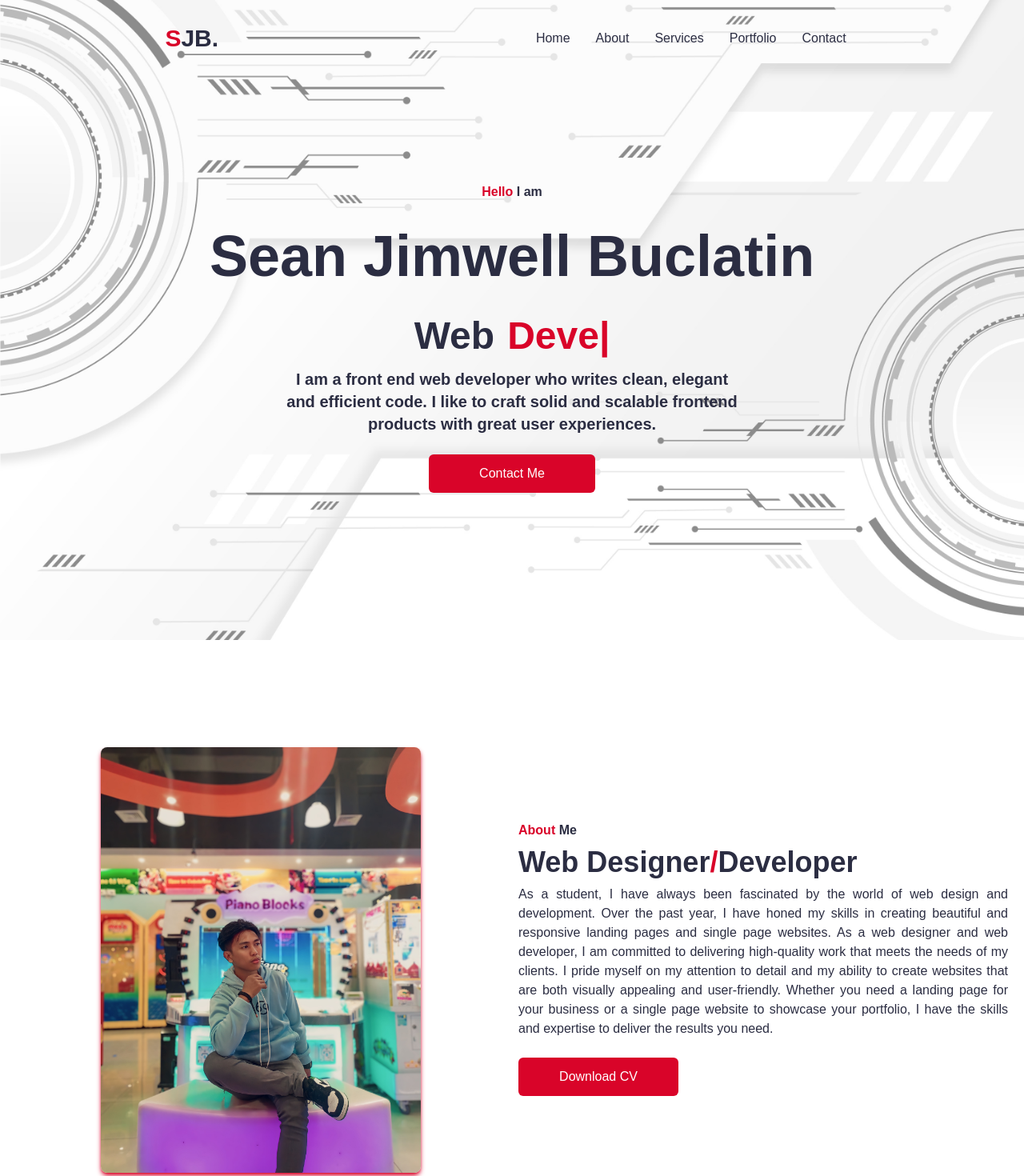
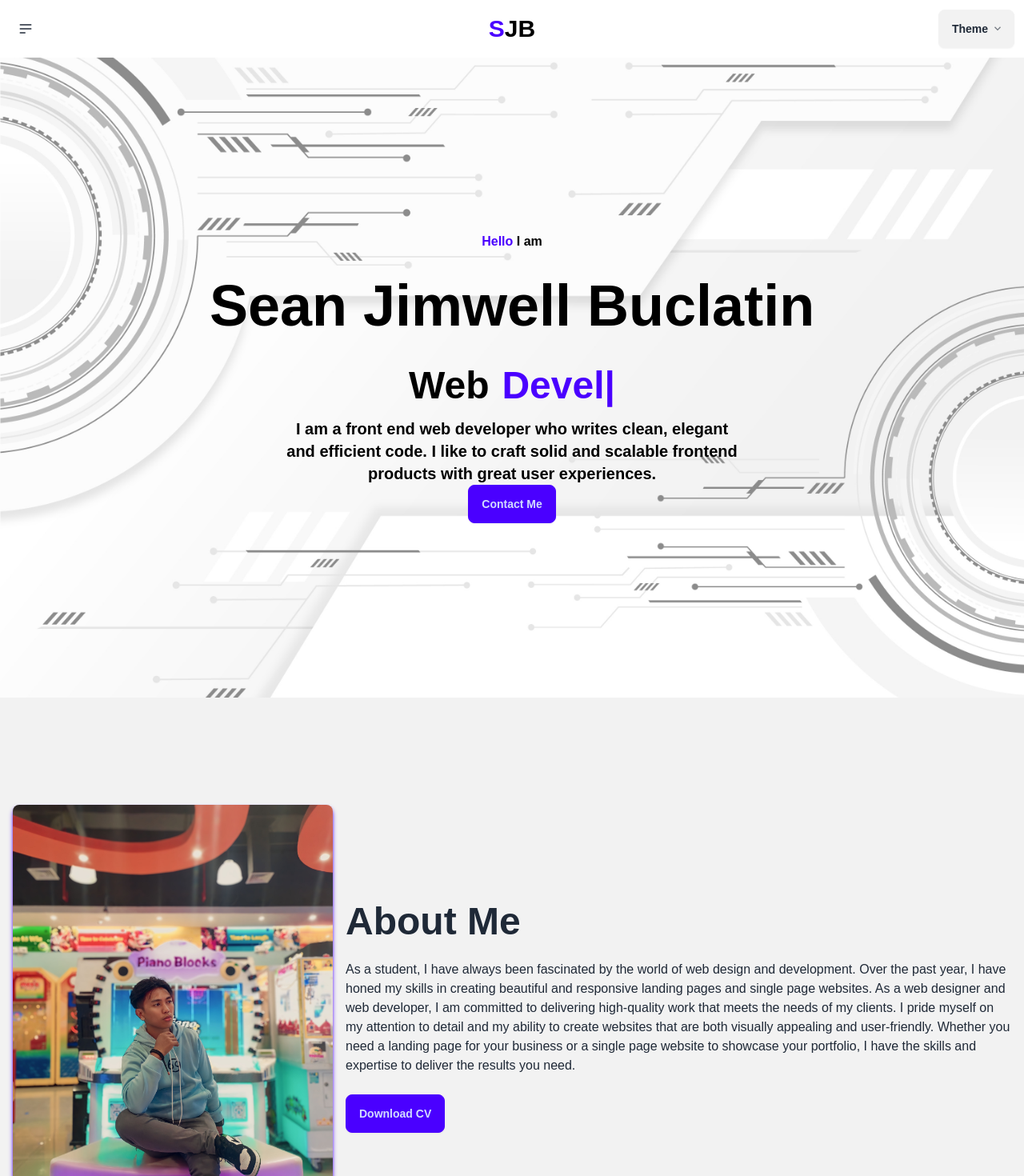
Before and after one commit to seanj12c/sjbportfolio, a React (Create React App) app: page / in a window 1280 px wide. Shown: the top 1470 px of the page at 80% size. Built offline with nearby package versions, Linux system fonts and the light colour scheme.

Commit message:
Fully Revamped my Portfolio

```diff
--- a/package.json
+++ b/package.json
@@ -39,6 +39,7 @@
     ]
   },
   "devDependencies": {
+    "daisyui": "^4.9.0",
     "tailwindcss": "^3.2.6"
   }
 }
--- a/src/components/About.jsx
+++ b/src/components/About.jsx
@@ -2,24 +2,18 @@
 import Profile from "../assets/profilepic.jpg";
 const About = () => {
   return (
-    <div
-      id="about"
-      className="w-full md:h-screen h-full md:grid items-center bg-secondary py-12 px-4 text-black"
-    >
-      <div className="max-w-[1240px] gap-4 mx-auto grid md:grid-cols-2">
+    <div className="hero min-h-screen bg-base-200">
+      <div className="hero-content flex-col lg:flex-row">
         <img
+          alt="sean"
           src={Profile}
-          alt="Sean"
           className="pointer-events-none select-none lg:max-w-[400px] lg:w-full w-64 h-auto rounded-lg m-auto shadow-md shadow-primary"
         />
-        <div className="flex flex-col justify-center">
-          <p className="text-primary font-bold pt-5">
-            About <span className="text-black">Me</span>
-          </p>
-          <h1 className="md:text-4xl sm:text-3xl text-2xl font-bold py-2">
-            Web Designer<span className="text-primary">/</span>Developer
+        <div>
+          <h1 className="text-5xl text-center md:text-start font-bold">
+            About Me
           </h1>
-          <p className="text-justify">
+          <p className="py-6">
             As a student, I have always been fascinated by the world of web
             design and development. Over the past year, I have honed my skills
             in creating beautiful and responsive landing pages and single page
@@ -31,16 +25,16 @@
             to showcase your portfolio, I have the skills and expertise to
             deliver the results you need.
           </p>
+          <div className="flex justify-center lg:justify-start">
             <a
               href="https://drive.google.com/file/d/1og2enVSZBzvIdltWZikILzPpYqI8ysPG/view?usp=share_link"
               target={"_blank"}
               rel="noreferrer"
               className="flex justify-center md:justify-start items-center"
             >
-            <button className="bg-primary text-white w-[200px] rounded-md font-medium my-6 mx-auto md:mx-0 py-3">
-              Download CV
-            </button>
+              <button className="btn btn-primary">Download CV</button>
             </a>
+          </div>
         </div>
       </div>
     </div>
--- a/src/components/Contact.jsx
+++ b/src/components/Contact.jsx
@@ -8,13 +8,13 @@
   return (
     <div
       id="contact"
-      className="md:w-full h-[90vh] items-center mx-auto py-16 justify-center lg:text-start text-center flex text-black"
+      className="md:w-full h-[90vh] items-center mx-auto py-16 justify-center lg:text-start text-center flex "
     >
       <div className="max-w-3xl">
         <h1 className="w-full text-3xl lg:text-5xl pb-3 font-bold text-primary text-center">
-          Contact <span className="text-black">Me!</span>
+          Contact <span className="">Me!</span>
         </h1>
-        <h1 className="w-full text-lg text-black">
+        <h1 className="w-full text-lg">
           If you want to create a project with me.
         </h1>
         <p className="py-4 px-5 md:px-0 text-justify">
--- a/src/components/Footer.jsx
+++ b/src/components/Footer.jsx
@@ -2,7 +2,7 @@
 
 const Footer = () => {
   return (
-    <div className="justify-between w-full h-[10vh] items-center p-4 text-center md:flex text-black bg-secondary">
+    <div className="justify-between w-full h-[10vh] items-center p-4 text-center md:flex text-black bg-base-300">
       <div>
         <p className="text-xs lg:text-sm">
           Copyright © 2023 Sean Jimwell Buclatin. All rights reserved.
--- a/src/components/Hero.jsx
+++ b/src/components/Hero.jsx
@@ -4,8 +4,8 @@
 const Hero = () => {
   return (
     <div id="home" className="text-black">
-      <div className="max-w-[1000px] w-full h-screen text-center mx-auto flex flex-col justify-center pt-[60px]">
-        <p className="text-primary font-bold p-2">
+      <div className="max-w-[1000px] w-full h-screen text-center mx-auto flex flex-col justify-center">
+        <p className="text-primary font-bold pb-2">
           Hello <span className="text-black">I am</span>
         </p>
         <h1
@@ -32,9 +32,7 @@
           user experiences.
         </p>
         <a href="#contact">
-          <button className="bg-primary text-white w-40 lg:w-52 rounded-md font-medium my-6 mx-auto py-3">
-            Contact Me
-          </button>
+          <button className="btn btn-primary">Contact Me</button>
         </a>
       </div>
     </div>
--- a/src/components/Navbar.jsx
+++ b/src/components/Navbar.jsx
@@ -1,38 +1,30 @@
-import React, { useState } from "react";
-import { AiOutlineMenu, AiOutlineClose } from "react-icons/ai";
+import React from "react";
 
 const Navbar = () => {
-  const [nav, setNav] = useState(false);
-  const [fix, setFix] = useState(false);
-
-  function setFixed() {
-    if (window.scrollY >= 50) {
-      setFix(true);
-    } else {
-      setFix(false);
-    }
-  }
-
-  window.addEventListener("scroll", setFixed);
-
-  const handleNav = () => {
-    setNav(!nav);
-  };
-
   return (
-    <div
-      className={`${
-        fix
-          ? "bg-white shadow-md bg-opacity-95 transition-all ease-in-out duration-500"
-          : ""
-      } flex md:justify-around justify-between items-center h-24 mx-auto px-4 text-black fixed top-0 w-full md:w-full z-50`}
+    <div className="navbar  bg-base-100">
+      <div className="navbar-start">
+        <div className="dropdown">
+          <div tabIndex={0} role="button" className="btn btn-ghost btn-circle">
+            <svg
+              xmlns="http://www.w3.org/2000/svg"
+              className="h-5 w-5"
+              fill="none"
+              viewBox="0 0 24 24"
+              stroke="currentColor"
             >
-      <a href="#home">
-        <h1 className="w-full text-3xl font-bold text-primary">
-          S<span className="text-black">JB.</span>
-        </h1>
-      </a>
-      <ul className="hidden md:flex">
+              <path
+                strokeLinecap="round"
+                strokeLinejoin="round"
+                strokeWidth="2"
+                d="M4 6h16M4 12h16M4 18h7"
+              />
+            </svg>
+          </div>
+          <ul
+            tabIndex={0}
+            className="menu menu-sm dropdown-content mt-3 z-[1] p-2 shadow bg-base-100 rounded-box w-52"
+          >
             <a href="#home">
               <li className="p-4 hover:text-primary">Home</li>
             </a>
@@ -49,48 +41,78 @@
               <li className="p-4 hover:text-primary">Contact</li>
             </a>
           </ul>
-      <div
-        onClick={handleNav}
-        className="block p-2 text-white bg-primary rounded-full md:hidden"
+        </div>
+      </div>
+      <div className="navbar-center">
+        <h1 className="w-full text-3xl font-bold text-primary">
+          S<span className="text-black">JB</span>
+        </h1>
+      </div>
+      <div className="navbar-end">
+        <div className="dropdown dropdown-left dropdown-bottom">
+          <div tabIndex={0} role="button" className="btn m-1">
+            Theme
+            <svg
+              width="12px"
+              height="12px"
+              className="h-2 w-2 fill-current opacity-60 inline-block"
+              xmlns="http://www.w3.org/2000/svg"
+              viewBox="0 0 2048 2048"
             >
-        {nav ? <AiOutlineClose size={18} /> : <AiOutlineMenu size={18} />}
+              <path d="M1799 349l242 241-1017 1017L7 590l242-241 775 775 775-775z"></path>
+            </svg>
           </div>
-      <div
-        className={
-          nav
-            ? "fixed left-0 top-0 w-[60%] h-full border-r border-r-gray-900 bg-white ease-in-out duration-500"
-            : "fixed left-[-100%]"
-        }
+          <ul
+            tabIndex={0}
+            className="dropdown-content z-[1] p-2 shadow-2xl bg-base-300 rounded-box w-52"
           >
-        <h1 className="w-full text-3xl font-bold text-primary m-4">
-          S<span className="text-black">JB.</span>
-        </h1>
-
-        <ul className="uppercase p-4">
-          <a onClick={handleNav} href="#home">
-            <li className="p-4 border-b border-gray-600 active:bg-primary">
-              Home
+            <li>
+              <input
+                type="radio"
+                name="theme-dropdown"
+                className="theme-controller btn btn-sm btn-block btn-ghost justify-start"
+                aria-label="Default"
+                value="default"
+              />
             </li>
-          </a>
-          <a onClick={handleNav} href="#about">
-            <li className="p-4 border-b border-gray-600 active:bg-primary">
-              About
+            <li>
+              <input
+                type="radio"
+                name="theme-dropdown"
+                className="theme-controller btn btn-sm btn-block btn-ghost justify-start"
+                aria-label="Retro"
+                value="retro"
+              />
             </li>
-          </a>
-          <a onClick={handleNav} href="#services">
-            <li className="p-4 border-b border-gray-600 active:bg-primary">
-              Services
+            <li>
+              <input
+                type="radio"
+                name="theme-dropdown"
+                className="theme-controller btn btn-sm btn-block btn-ghost justify-start"
+                aria-label="Cyberpunk"
+                value="cyberpunk"
+              />
             </li>
-          </a>
-          <a onClick={handleNav} href="#portfolio">
-            <li className="p-4 border-b border-gray-600 active:bg-primary">
-              Portfolio
+            <li>
+              <input
+                type="radio"
+                name="theme-dropdown"
+                className="theme-controller btn btn-sm btn-block btn-ghost justify-start"
+                aria-label="Valentine"
+                value="valentine"
+              />
             </li>
-          </a>
-          <a onClick={handleNav} href="#contact">
-            <li className="p-4">Contact</li>
-          </a>
+            <li>
+              <input
+                type="radio"
+                name="theme-dropdown"
+                className="theme-controller btn btn-sm btn-block btn-ghost justify-start"
+                aria-label="Aqua"
+                value="aqua"
+              />
+            </li>
           </ul>
+        </div>
       </div>
     </div>
   );
--- a/src/components/Services.jsx
+++ b/src/components/Services.jsx
@@ -18,7 +18,7 @@
       </div>
 
       <div className="max-w-[1240px] mx-auto grid lg:grid-cols-3 gap-8 text-black ">
-        <div className="w-full px-2 bg-secondary rounded-xl shadow-sm shadow-primary flex flex-col p-4 my-4 hover:scale-105 duration-300">
+        <div className="w-full px-2 bg-primary rounded-xl shadow-sm shadow-primary flex flex-col p-4 my-4 hover:scale-105 duration-300">
           <AiOutlineCode size={50} className="w-20 mx-auto mt-[-3rem]" />
           <h2 className="text-2xl font-bold text-center py-8">Web Design</h2>
           <p className="text-justify px-2 text-base">
@@ -30,7 +30,7 @@
           </p>
         </div>
 
-        <div className="w-full px-2 bg-secondary rounded-xl shadow-sm shadow-primary flex flex-col p-4 my-4 hover:scale-105 duration-300">
+        <div className="w-full px-2 bg-primary rounded-xl shadow-sm shadow-primary flex flex-col p-4 my-4 hover:scale-105 duration-300">
           <AiOutlineCodeSandbox size={50} className="w-20 mx-auto mt-[-3rem]" />
           <h2 className="text-2xl font-bold text-center py-8">
             Web Development
@@ -44,7 +44,7 @@
           </p>
         </div>
 
-        <div className="w-full px-2 bg-secondary rounded-xl shadow-sm shadow-primary flex flex-col p-4 my-4 hover:scale-105 duration-300">
+        <div className="w-full px-2 bg-primary rounded-xl shadow-sm shadow-primary flex flex-col p-4 my-4 hover:scale-105 duration-300">
           <AiOutlineEdit size={50} className="w-20 mx-auto mt-[-3rem]" />
           <h2 className="text-2xl font-bold text-center py-8">
             Creative Design
--- a/src/index.css
+++ b/src/index.css
@@ -1,6 +1,9 @@
+
 @tailwind base;
 @tailwind components;
 @tailwind utilities;
+
+
 
 @import url("https://fonts.googleapis.com/css2?family=Genos:ital,wght@0,100;0,200;0,300;0,400;0,500;0,600;0,700;0,800;0,900;1,100;1,200;1,300;1,400;1,500;1,600;1,700;1,800;1,900&display=swap");
 
--- a/tailwind.config.js
+++ b/tailwind.config.js
@@ -1,16 +1,44 @@
 /** @type {import('tailwindcss').Config} */
 module.exports = {
+  daisyui: {
+    themes: [
+      "light",
+      "dark",
+      "cupcake",
+      "bumblebee",
+      "emerald",
+      "corporate",
+      "synthwave",
+      "retro",
+      "cyberpunk",
+      "valentine",
+      "halloween",
+      "garden",
+      "forest",
+      "aqua",
+      "lofi",
+      "pastel",
+      "fantasy",
+      "wireframe",
+      "black",
+      "luxury",
+      "dracula",
+      "cmyk",
+      "autumn",
+      "business",
+      "acid",
+      "lemonade",
+      "night",
+      "coffee",
+      "winter",
+      "dim",
+      "nord",
+      "sunset",
+    ],
+  },
   content: ["./src/**/*.{js,jsx,ts,tsx}"],
   theme: {
-    colors: {
-      primary: "#d90429",
-      secondary: "#ffffff",
-      transparent: "transparent",
-      current: "currentColor",
-      white: "#fff",
-      black: "#2b2d42",
-    },
     extend: {},
   },
-  plugins: [],
+  plugins: [require("daisyui")],
 };
```
Also changed, not shown: src/components/Portfolio.jsx (+139 -43 lines), 1 other file (tests, documents, lock files or other folders). Lines whose indentation alone changed are shown as unchanged.
